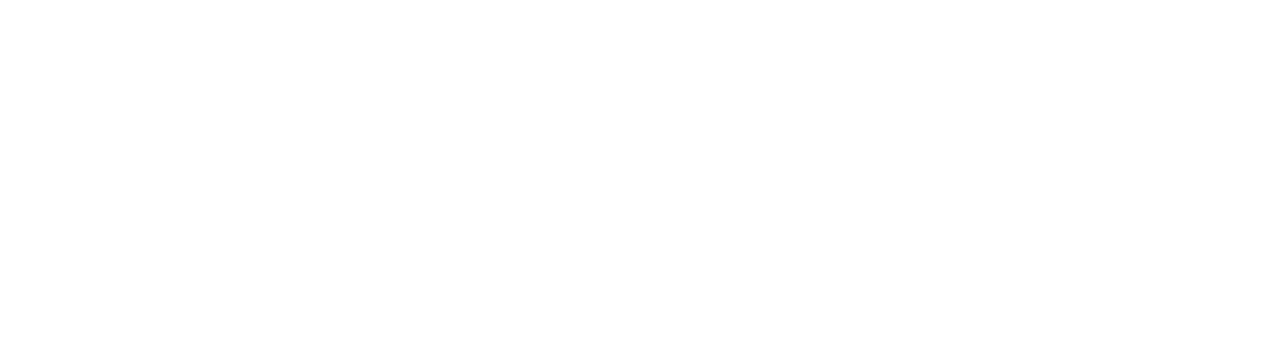
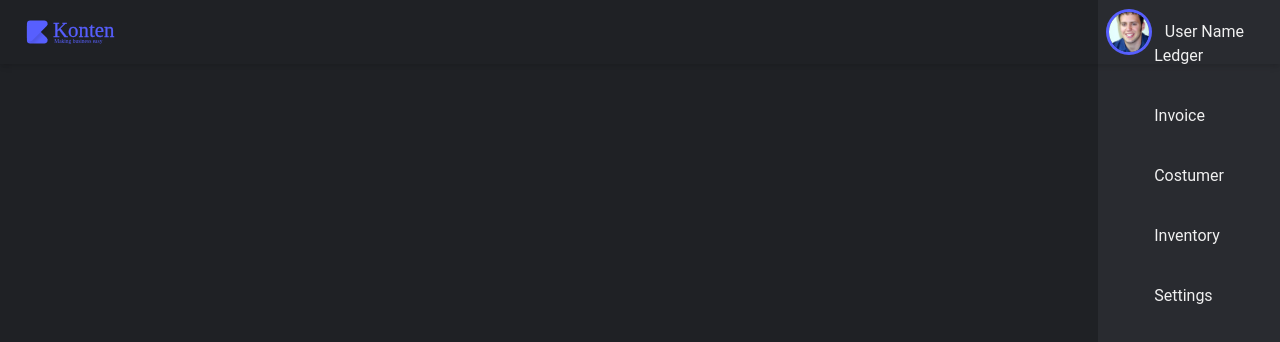
Before and after one commit to neilchetna/konten, a React (Create React App) app: page /Settings in a window 1280 px wide. Shown: the top 342 px of the page. Built offline with nearby package versions, Linux system fonts and the light colour scheme.

Commit message:
updated route and navigation

```diff
--- a/src/App.js
+++ b/src/App.js
@@ -1,15 +1,10 @@
-import Signup from "./Components/Pages/SIgnup/Signup";
-import Ledger from "./Components/Pages/Dashboard/Ledger";
-import { BrowserRouter as Router, Switch, Route } from "react-router-dom";
+import Layout from "./Components/Layout";
 
 function App() {
   return (
-    <Router>
-      <Switch>
-        <Route path="/signup" component={Signup} />
-        <Route path="/ledger" component={Ledger} />
-      </Switch>
-    </Router>
+    <>
+      <Layout />
+    </>
   );
 }
 
--- a/src/Components/Layout.js
+++ b/src/Components/Layout.js
@@ -3,13 +3,29 @@ import TopBar from "./TopBar";
 import Sidebar from "./Sidebar";
 import Routes from "./Routes";
 
+import { BrowserRouter, Route } from "react-router-dom";
+
 function Layout() {
   return (
-    <>
-      <TopBar />
-      <Sidebar />
-      <Routes />
-    </>
+    <BrowserRouter>
+      <Route
+        render={(props) => (
+          <>
+            <div className="bg-black-100 relative text-white-100 h-screen">
+              <div className="absolute inset-0 z-50">
+                <TopBar />
+              </div>
+              <div className="flex flex-row-reverse z-0">
+                <div className="flex justify-end z-0">
+                  <Sidebar {...props} />
+                </div>
+              </div>
+              <Routes />
+            </div>
+          </>
+        )}
+      />
+    </BrowserRouter>
   );
 }
 
--- a/src/Components/Pages/Dashboard/Ledger.js
+++ /dev/null
@@ -1,20 +0,0 @@
-import React from "react";
-import Char from "./Char";
-import Sidebar from "../../Sidebar";
-import TopBar from "../../TopBar";
-
-export default function Ledger() {
-  return (
-    <div className="bg-black-100 text-white-100 h-screen">
-      <TopBar />
-      <div className="flex flex-row-reverse z-0">
-        <div className="flex justify-end z-0">
-          <Sidebar />
-        </div>
-        <div className="flex flex-1 max-w-6xl justify-center items-center">
-          <Char />
-        </div>
-      </div>
-    </div>
-  );
-}
--- /dev/null
+++ b/src/Components/Pages/Dashboard/Ledger/Ledger.js
@@ -0,0 +1,10 @@
+import React from "react";
+import Char from "./Char";
+
+export default function Ledger() {
+  return (
+    <div className="h-full, w-full">
+      <Char />
+    </div>
+  );
+}
--- /dev/null
+++ b/src/Components/Pages/Dashboard/Settings.js
@@ -0,0 +1,7 @@
+import React from "react";
+
+function Settings() {
+  return <div></div>;
+}
+
+export default Settings;
--- a/src/Components/Routes.js
+++ b/src/Components/Routes.js
@@ -0,0 +1,16 @@
+import React from "react";
+import { Route, Switch } from "react-router-dom";
+
+import Ledger from "./Pages/Dashboard/Ledger/Ledger";
+import Settings from "./Pages/Dashboard/Settings";
+
+function Routes() {
+  return (
+    <Switch>
+      <Route path="/ledger" exact component={Ledger} />
+      <Route path="/Settings" exact component={Settings} />
+    </Switch>
+  );
+}
+
+export default Routes;
--- a/src/Components/Sidebar.js
+++ b/src/Components/Sidebar.js
@@ -1,34 +1,28 @@
-import React from 'react'
-import { Link } from 'react-router-dom'
+import React from "react";
+import { Link } from "react-router-dom";
 
-export default function Sidebar() {
-    return (
-        <div className="flex z-0 flex-col h-screen px-7 pt-10 gap-7 items-start bg-black-200">
-            <Link to="ledger">
-            <button className="focus:text-astra-100 focus:bg-astra-100 focus:bg-opacity-10 focus:ring-1 outline-none px-7 rounded-md py-1 focus:ring-astra-100">
-                Ledger
-            </button>
-            </Link>
-            <Link to="ledger">
-            <button className="focus:text-astra-100 focus:bg-astra-100 focus:bg-opacity-10 focus:ring-1 outline-none px-7 rounded-md py-1 focus:ring-astra-100">
-                Invoice
-            </button>
-            </Link>
-            <Link to="ledger">
-            <button className="focus:text-astra-100 focus:bg-astra-100 focus:bg-opacity-10 focus:ring-1 outline-none px-7 rounded-md py-1 focus:ring-astra-100">
-                Inventory
-            </button>
-            </Link>
-            <Link to="ledger">
-            <button className="focus:text-astra-100 focus:bg-astra-100 focus:bg-opacity-10 focus:ring-1 outline-none px-7 rounded-md py-1 focus:ring-astra-100">
-                About Us
-            </button>
-            </Link>
-            <Link to="settings">
-            <button className="focus:text-astra-100 focus:bg-astra-100 focus:bg-opacity-10 focus:ring-1 outline-none px-7 rounded-md py-1 focus:ring-astra-100">
-                Settings
-            </button>
-            </Link>
-        </div>
-    )
+import sidebar_items from "../assets/jsondata/sidebar_route.json";
+
+const Sidebar = (props) => {
+  return (
+    <div className="flex z-0 flex-col text-white h-screen px-7 pt-10 gap-7 items-start bg-black-200">
+      {sidebar_items.map((item, index) => (
+        <Link to={item.route} key={index}>
+          <SidebarItems title={item.display_name} />
+        </Link>
+      ))}
+    </div>
+  );
+};
+
+function SidebarItems({ title }) {
+  return (
+    <>
+      <button className="focus:text-astra-100 focus:bg-astra-100 focus:bg-opacity-10 focus:ring-1 outline-none px-7 rounded-md py-1 focus:ring-astra-100">
+        {title}
+      </button>
+    </>
+  );
 }
+
+export default Sidebar;
--- a/src/Components/TopBar.js
+++ b/src/Components/TopBar.js
@@ -1,5 +1,5 @@
 import React from "react";
-import pfp from "../assets/pfp.jpg";
+import user_image from "../assets/pfp.jpg";
 import logo from "../assets/logo.svg";
 
 export default function TopBar() {
@@ -9,7 +9,7 @@ export default function TopBar() {
       <div className="flex justify-around px-2">
         <img
           className="h-10 flex object-cover rounded-full w-10 ring ring-astra-100"
-          src={pfp}
+          src={user_image}
           alt="#"
         ></img>
         <p className="flex justify-center px-4 items-center">User Name</p>
--- /dev/null
+++ b/src/assets/jsondata/sidebar_route.json
@@ -0,0 +1,22 @@
+[
+  {
+    "display_name": "Ledger",
+    "route": "/ledger"
+  },
+  {
+    "display_name": "Invoice",
+    "route": "/invoice"
+  },
+  {
+    "display_name": "Costumer",
+    "route": "/costumer"
+  },
+  {
+    "display_name": "Inventory",
+    "route": "/inventory"
+  },
+  {
+    "display_name": "Settings",
+    "route": "/settings"
+  }
+]
```
Also changed, not shown: src/Components/Pages/Dashboard/Ledger/Char.js (renamed from src/Components/Pages/Dashboard/Char.js).
